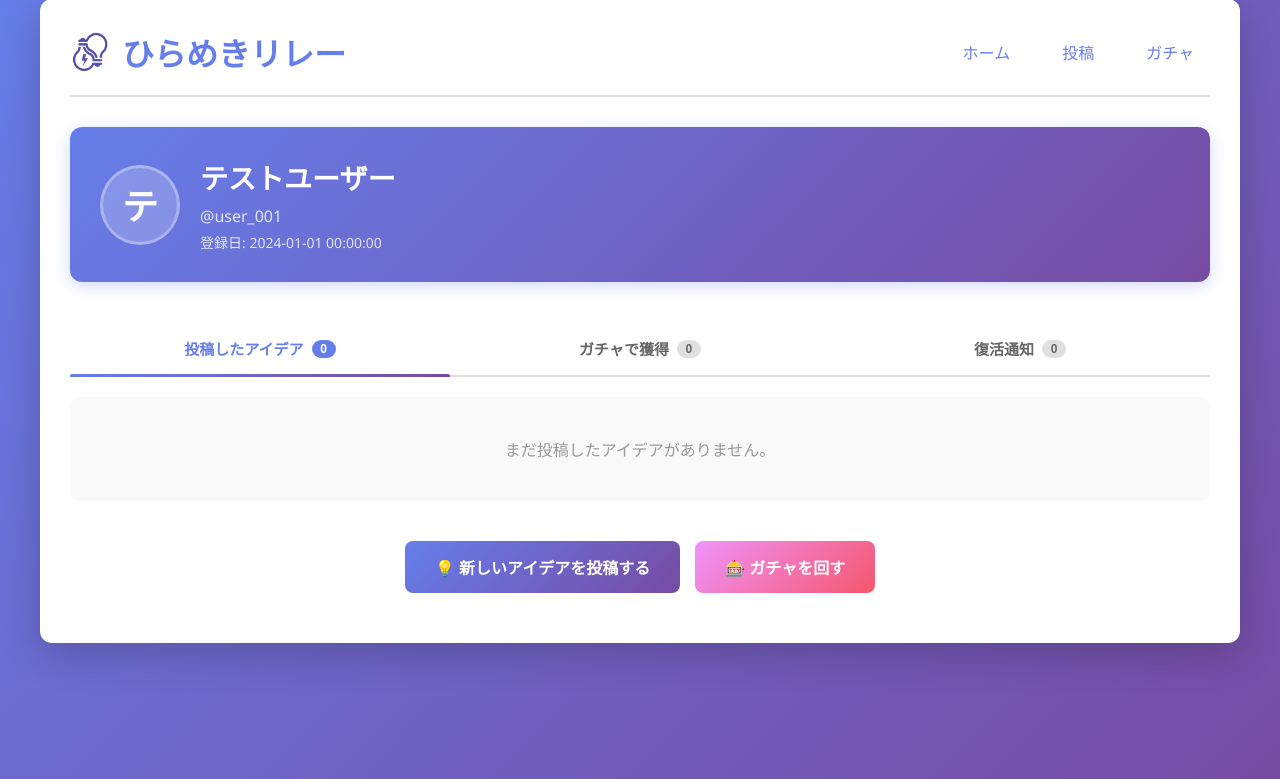
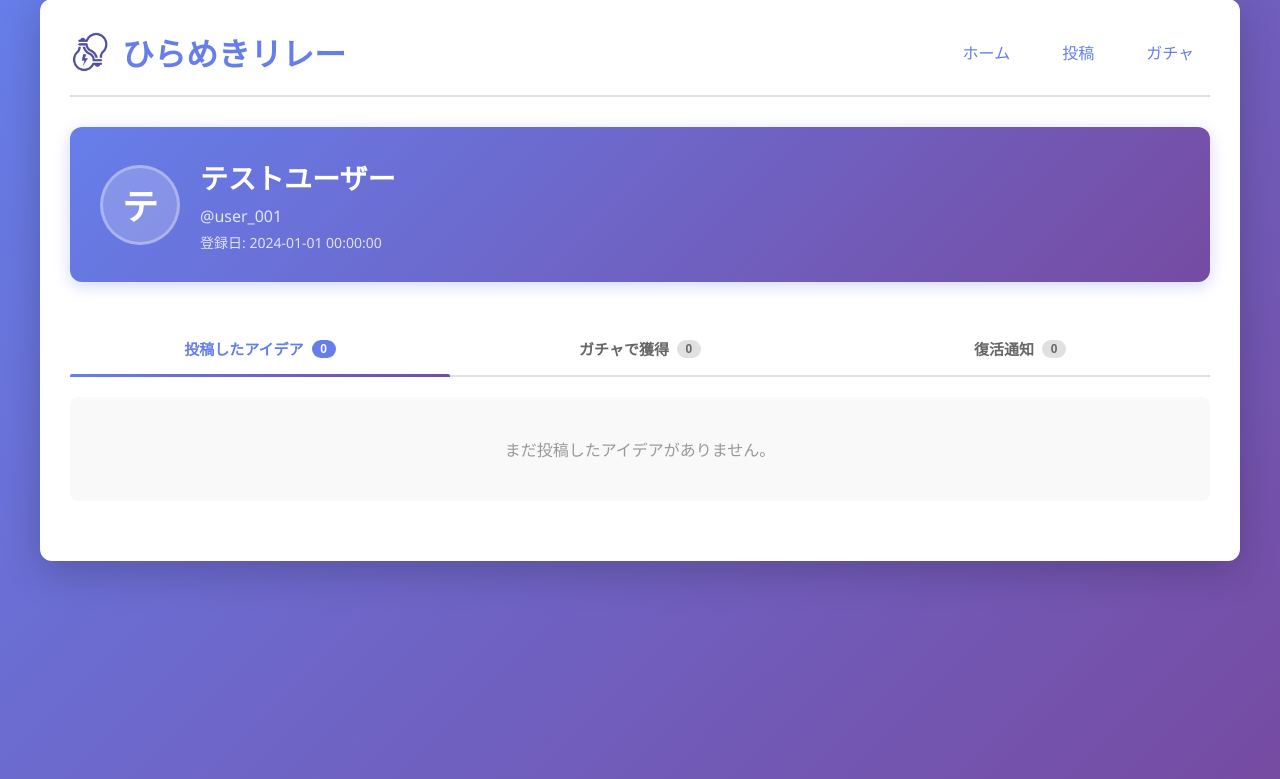
Before and after one commit to MaekobaShun/hackathon-vol14, a Flask app: page /mypage in a window 1280 px wide. Shown: the part 21-800 px from the top of the page. Run offline with Flask 3, Linux system fonts and the light colour scheme; data that the repository does not hold is empty.

Commit message:
ガチャボタン等廃止

```diff
--- a/relay/templates/mypage.html
+++ b/relay/templates/mypage.html
@@ -130,10 +130,7 @@
                 </div>
             </div>
 
-            <div class="button-area">
-                <a href="{{ url_for('form') }}" class="button-link">💡 新しいアイデアを投稿する</a>
-                <a href="{{ url_for('gacha') }}" class="button-link secondary">🎰 ガチャを回す</a>
-            </div>
+
         </div>
 
         <script>
```
